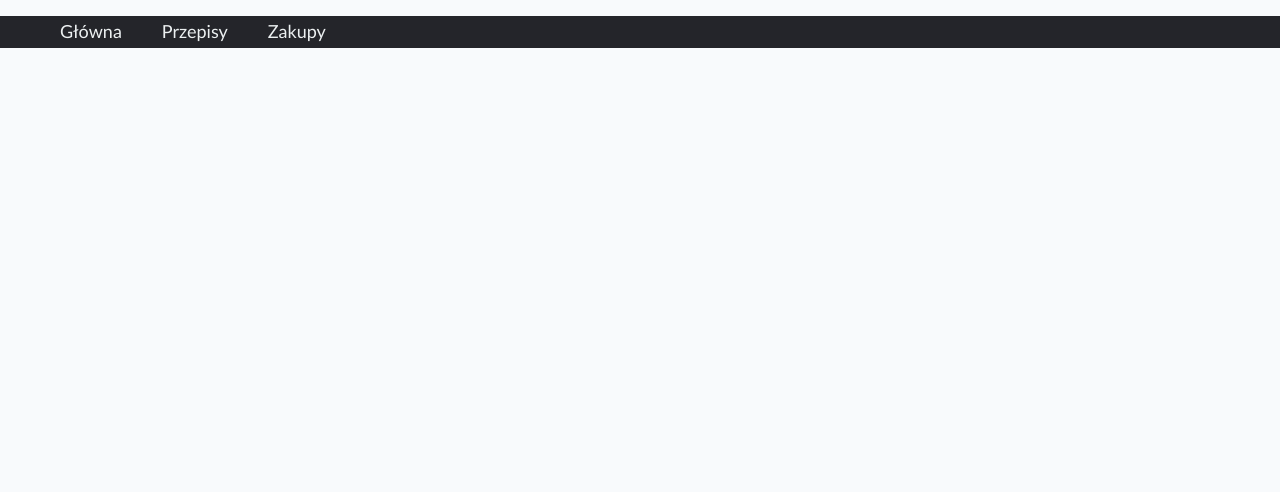
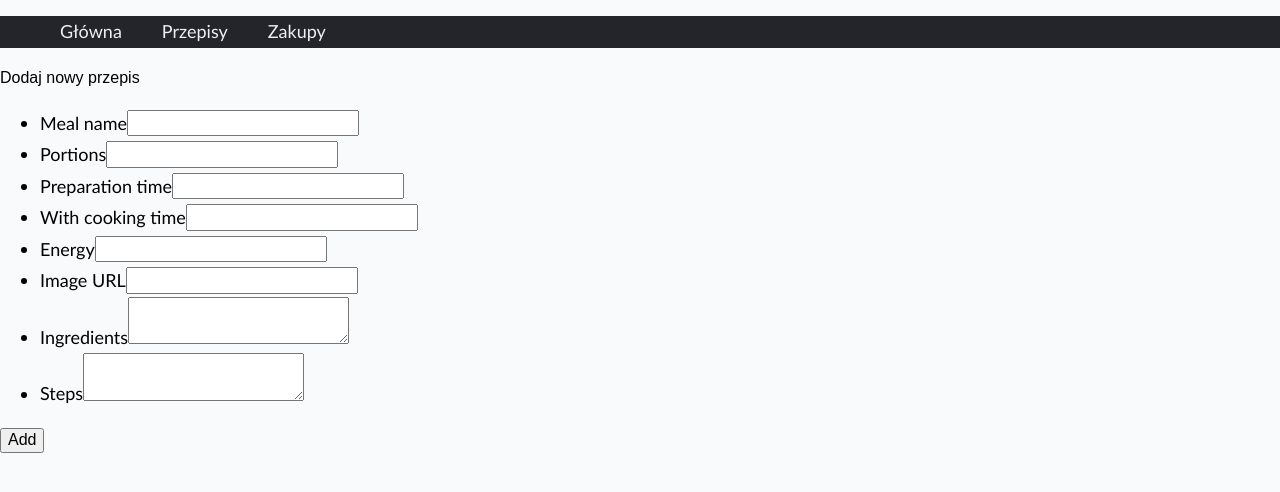
Before and after one commit to konradstach/recipes-fe, a React (Create React App) app: page /new-recipe in a window 1280 px wide. Shown: the top 492 px of the page. Built offline with nearby package versions, Linux system fonts and the light colour scheme.

Commit message:
First version of AddRecipePage

```diff
--- a/src/App.js
+++ b/src/App.js
@@ -6,18 +6,19 @@ import RecipesPage from "./pages/RecipesPage";
 import ShoppingListPage from "./pages/ShoppingListPage";
 import RecipeFullPage from "./pages/RecipeFullPage";
 import {AnimatePresence} from 'framer-motion';
+import AddNewRecipePage from "./pages/AddNewRecipePage";
 
 function App() {
     const location = useLocation();
     return <div>
         <Layout>
             <AnimatePresence>
-
                 <Routes location={location} key={location.pathname}>
                     <Route path='/shoppingList' element={<ShoppingListPage/>}/>
                     <Route exact path='/recipes' element={<RecipesPage/>}/>
                     <Route path='/' element={<MainPage/>} exact/>
                     <Route path='/recipes/:id' element={<RecipeFullPage/>} exact/>
+                    <Route path='/new-recipe' element={<AddNewRecipePage/>} exact/>
                 </Routes>
             </AnimatePresence>
         </Layout>
--- /dev/null
+++ b/src/pages/AddNewRecipe.css
@@ -0,0 +1,6 @@
+.add-new-recipe-container{
+color: black;
+}
+li{
+    color:black;
+}
--- /dev/null
+++ b/src/pages/AddNewRecipePage.js
@@ -0,0 +1,88 @@
+import React, {useRef} from 'react';
+import './AddNewRecipe.css'
+import axios from "axios";
+
+const AddNewRecipePage = () => {
+    const nameInputRef = useRef();
+    const portionsInputRef = useRef();
+    const prepTimeInputRef = useRef();
+    const withCookTimeInputRef = useRef();
+    const energyInputRef = useRef();
+    const imgUrlInputRef = useRef();
+    const ingredientsInputRef = useRef();
+    const stepsInputRef = useRef();
+
+    const submitHandler = (event) => {
+        event.preventDefault();
+
+        const enteredName = nameInputRef.current.value;
+        const enteredPortions = portionsInputRef.current.value;
+        const enteredPrepTime = prepTimeInputRef.current.value;
+        const enteredWithCookTime = withCookTimeInputRef.current.value;
+        const enteredEnergy = energyInputRef.current.value;
+        const enteredImgUrl = imgUrlInputRef.current.value;
+        const enteredIngredients = ingredientsInputRef.current.value;
+        const enteredSteps = stepsInputRef.current.value;
+
+
+        const recipeData = {
+            name: enteredName,
+            portions: enteredPortions,
+            prepTime: enteredPrepTime,
+            withCookTime: enteredWithCookTime,
+            energy: enteredEnergy,
+            imgUrl: enteredImgUrl,
+            ingredients: enteredIngredients,
+            steps: enteredSteps,
+        }
+        console.log(JSON.stringify(recipeData))
+
+        axios.post(`http://localhost:8081/recipes`, recipeData)
+            .then(res => {
+                console.log(res);
+            })
+    }
+
+    return (<div className="add-new-recipe-container">
+        <p>Dodaj nowy przepis</p>
+        <form onSubmit={submitHandler}>
+            <ul>
+                <li>
+                    <label>Meal name</label>
+                    <input type="text" id="name" ref={nameInputRef}/>
+                </li>
+                <li>
+                    <label>Portions</label>
+                    <input type="number" id="portions" ref={portionsInputRef}/>
+                </li>
+                <li>
+                    <label>Preparation time</label>
+                    <input type="number" id="prep_time" ref={prepTimeInputRef}/>
+                </li>
+                <li>
+                    <label>With cooking time</label>
+                    <input type="number" id="with_cook_time" ref={withCookTimeInputRef}/>
+                </li>
+                <li>
+                    <label>Energy</label>
+                    <input type="number" id="energy" ref={energyInputRef}/>
+                </li>
+                <li>
+                    <label>Image URL</label>
+                    <input type="text" id="img_url" ref={imgUrlInputRef}/>
+                </li>
+                <li>
+                    <label>Ingredients</label>
+                    <textarea id="ingredients" ref={ingredientsInputRef}/>
+                </li>
+                <li>
+                    <label>Steps</label>
+                    <textarea id="steps" ref={stepsInputRef}/>
+                </li>
+            </ul>
+            <button type='submit'>Add</button>
+        </form>
+    </div>);
+};
+
+export default AddNewRecipePage;
```
